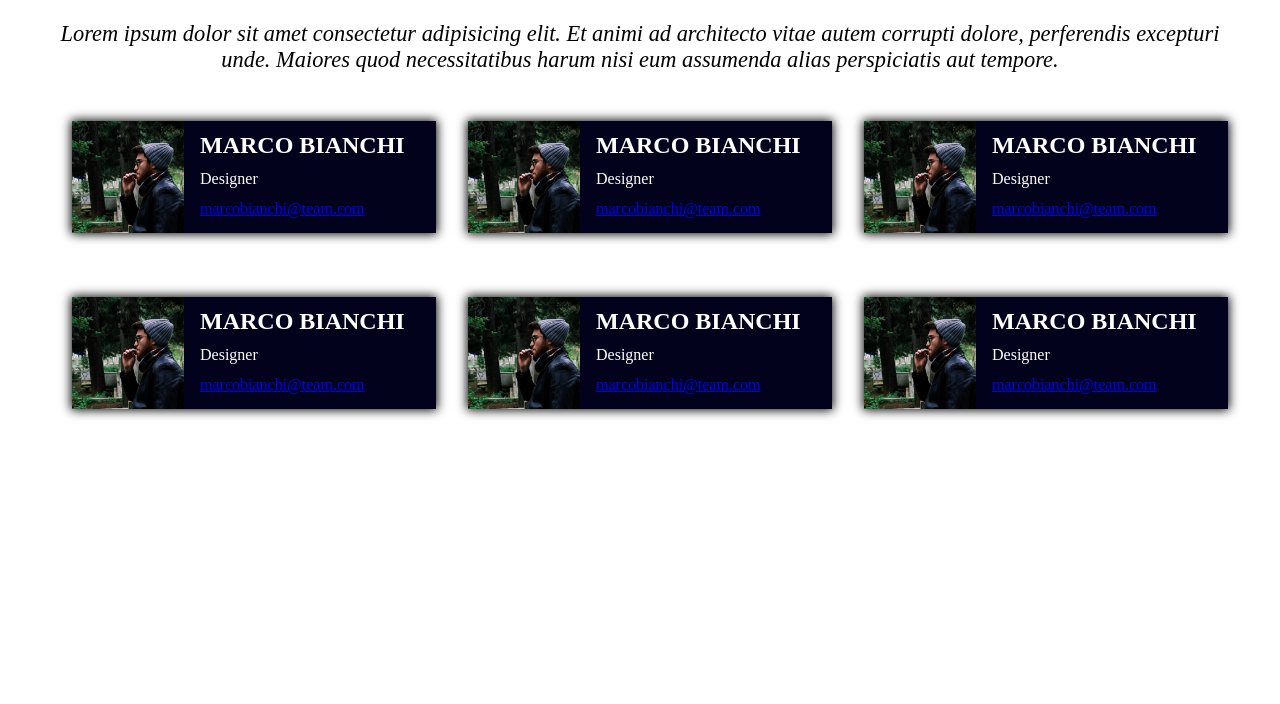
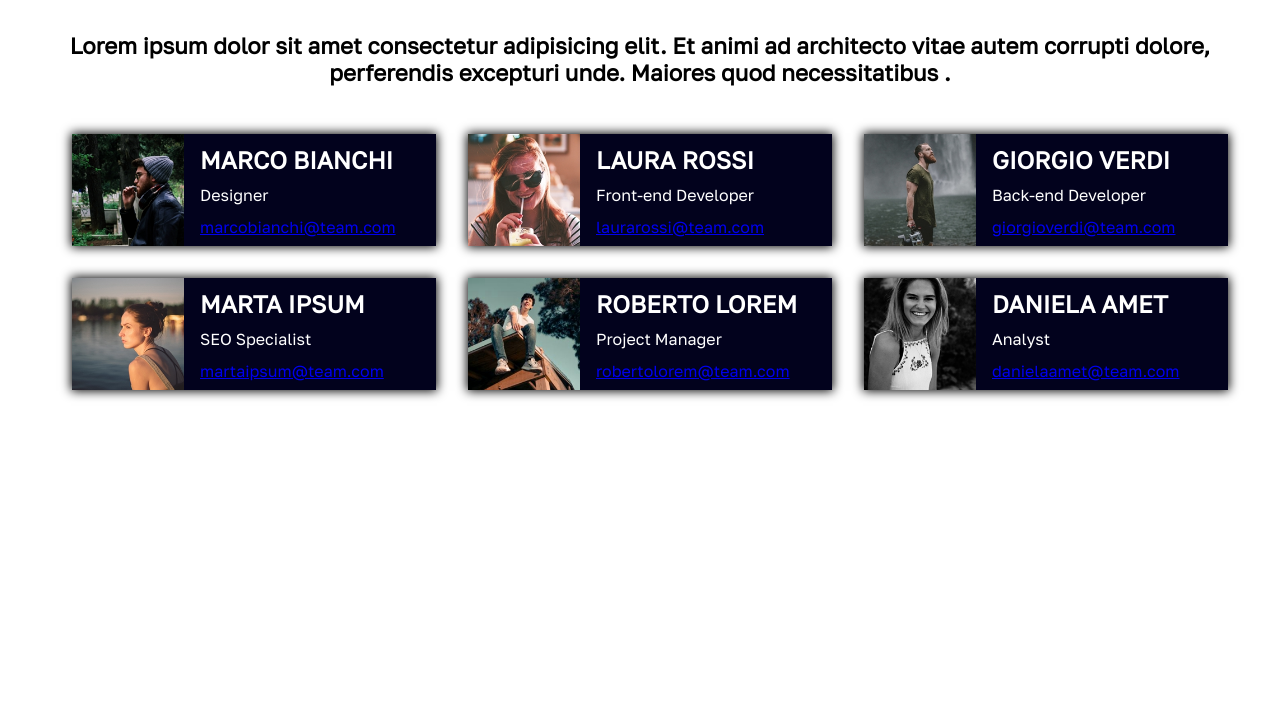
Before and after one commit to LambertoNeri/html-css-float-cards, a plain HTML site: page index.html in a window 1280 px wide. Shown: the part 96-800 px from the top of the page. Drawn offline with Linux system fonts and the light colour scheme.

Commit message:
add font style + resize text

```diff
--- a/assets/style.css
+++ b/assets/style.css
@@ -2,6 +2,7 @@
     margin: 0;
     padding: 0;
     box-sizing: border-box;
+    font-family:'Golos Text', sans-serif;
 }
 
 .container{
@@ -11,30 +12,33 @@
 
 h1{
     text-align: center;
-    font-style: italic;
     color: rgb(189, 35, 106);
     padding-top: 2rem;
     margin-bottom: 3rem;
+    font-size: 2.5rem;
+    font-weight: 600;
 }
 
 p{
     text-align: center;
-    font-style: italic;
+    font-weight: 900;
     font-size: 1.4rem;
     margin-bottom: 3rem;
 }
 
 .pics{
-
+    margin-bottom: 0rem;
 }
 .card{
     width: calc(95% / 3 - 1rem);
-    float: left;
+
     background-color: rgb(2, 2, 29);
     box-shadow:0px 0px 10px 1px black;
     color: white;
     margin-left: 2rem;
-    margin-bottom: 4rem;
+    margin-bottom: 2rem;
+    word-wrap: break-word;
+    float: left;
 }
 
 img{
--- a/index.html
+++ b/index.html
@@ -6,13 +6,16 @@
     <meta name="viewport" content="width=device-width, initial-scale=1.0">
     <title>html-css-float-cards</title>
     <link rel="stylesheet" href="assets/style.css">
+    <link rel="preconnect" href="https://fonts.googleapis.com">
+    <link rel="preconnect" href="https://fonts.gstatic.com" crossorigin>
+    <link href="https://fonts.googleapis.com/css2?family=Golos+Text&display=swap" rel="stylesheet">
 </head>
 <body>
     <div class="container">
         <h1>Meet Our Team</h1>
 
         <main>
-            <p class="lorem">Lorem ipsum dolor sit amet consectetur adipisicing elit. Et animi ad architecto vitae autem corrupti dolore, perferendis excepturi unde. Maiores quod necessitatibus harum nisi eum assumenda alias perspiciatis aut tempore.</p>
+            <p class="lorem">Lorem ipsum dolor sit amet consectetur adipisicing elit. Et animi ad architecto vitae autem corrupti dolore, perferendis excepturi unde. Maiores quod necessitatibus .</p>
 
             <div class="pics">
                 <div class="card">
@@ -23,51 +26,47 @@
                 </div>
 
                 <div class="card">
-                    <img src="img/male1.png" alt="">
-                    <h2>MARCO BIANCHI</h2>
-                    <SPAN>Designer</SPAN>
-                    <a href="#">marcobianchi@team.com</a>
+                    <img src="img/female1.png" alt="">
+                    <h2>LAURA ROSSI</h2>
+                    <SPAN>Front-end Developer</SPAN>
+                    <a href="#">laurarossi@team.com</a>
                 </div>
 
                 <div class="card">
-                    <img src="img/male1.png" alt="">
-                    <h2>MARCO BIANCHI</h2>
-                    <span>Designer</span>
-                    <a href="#">marcobianchi@team.com</a>
+                    <img src="img/male2.png" alt="">
+                    <h2>GIORGIO VERDI</h2>
+                    <span>Back-end Developer</span>
+                    <a href="#">giorgioverdi@team.com</a>
                 </div>
 
                 <div class="pics">
                     <div class="card">
-                        <img src="img/male1.png" alt="">
-                        <h2>MARCO BIANCHI</h2>
-                        <SPAN>Designer</SPAN>
-                        <a href="#">marcobianchi@team.com</a>
+                        <img src="img/female2.png" alt="">
+                        <h2>MARTA IPSUM</h2>
+                        <SPAN>SEO Specialist</SPAN>
+                        <a href="#">martaipsum@team.com</a>
                     </div>
 
                     <div class="card">
-                        <img src="img/male1.png" alt="">
-                        <h2>MARCO BIANCHI</h2>
-                        <SPAN>Designer</SPAN>
-                        <a href="#">marcobianchi@team.com</a>
+                        <img src="img/male3.png" alt="">
+                        <h2>ROBERTO LOREM</h2>
+                        <SPAN>Project Manager</SPAN>
+                        <a href="#">robertolorem@team.com</a>
                     </div>
 
                     <div class="card">
-                        <img src="img/male1.png" alt="">
-                        <h2>MARCO BIANCHI</h2>
-                        <span>Designer</span>
-                        <a href="#">marcobianchi@team.com</a>
+                        <img src="img/female3.png" alt="">
+                        <h2>DANIELA AMET</h2>
+                        <span>Analyst</span>
+                        <a href="#">danielaamet@team.com</a>
                     </div>
+                </div>
+            </main>
 
 
 
-
-            </div>
-        </main>
+        </div>
 
 
-
-    </div>
-
-
-</body>
-</html>
+    </body>
+    </html>
```
